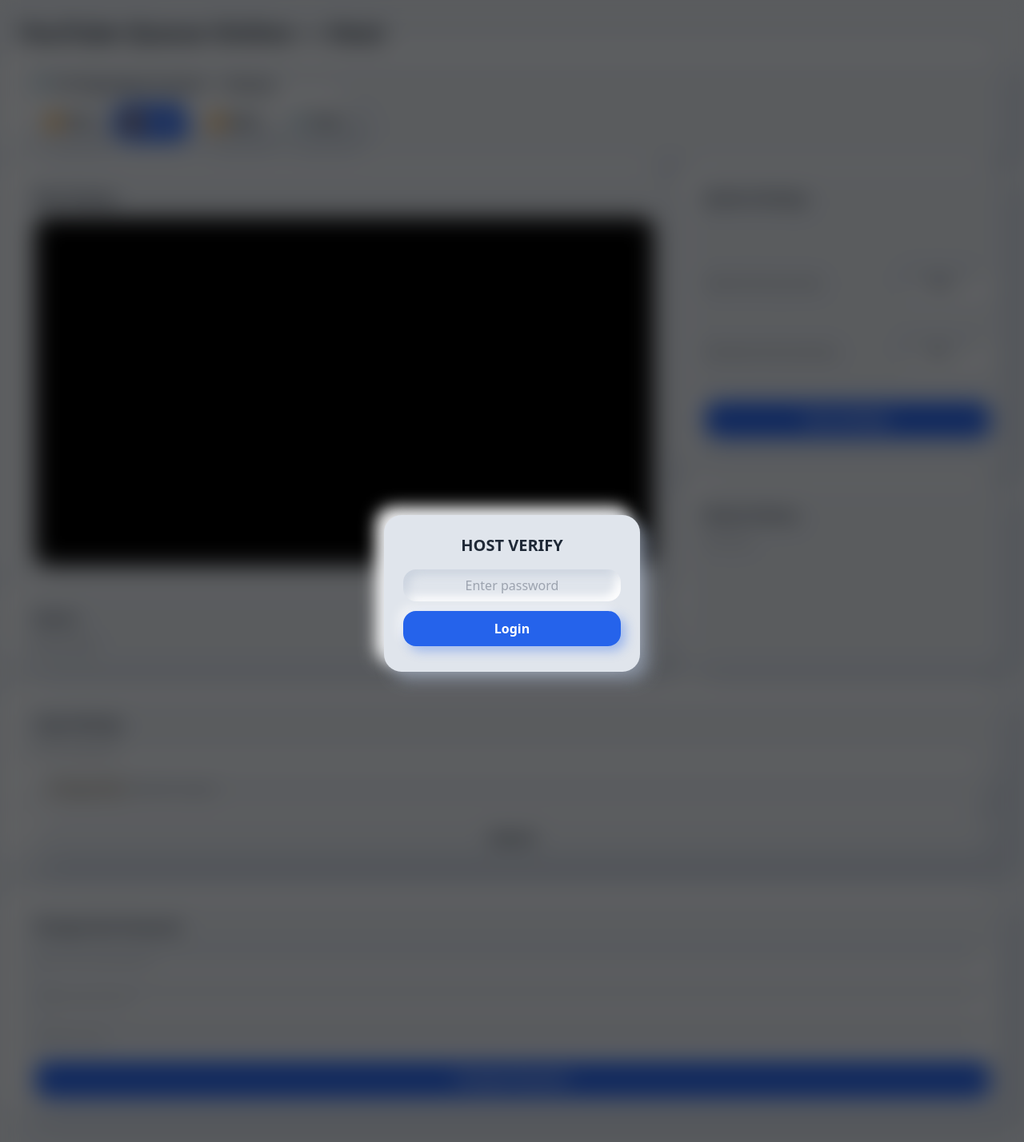
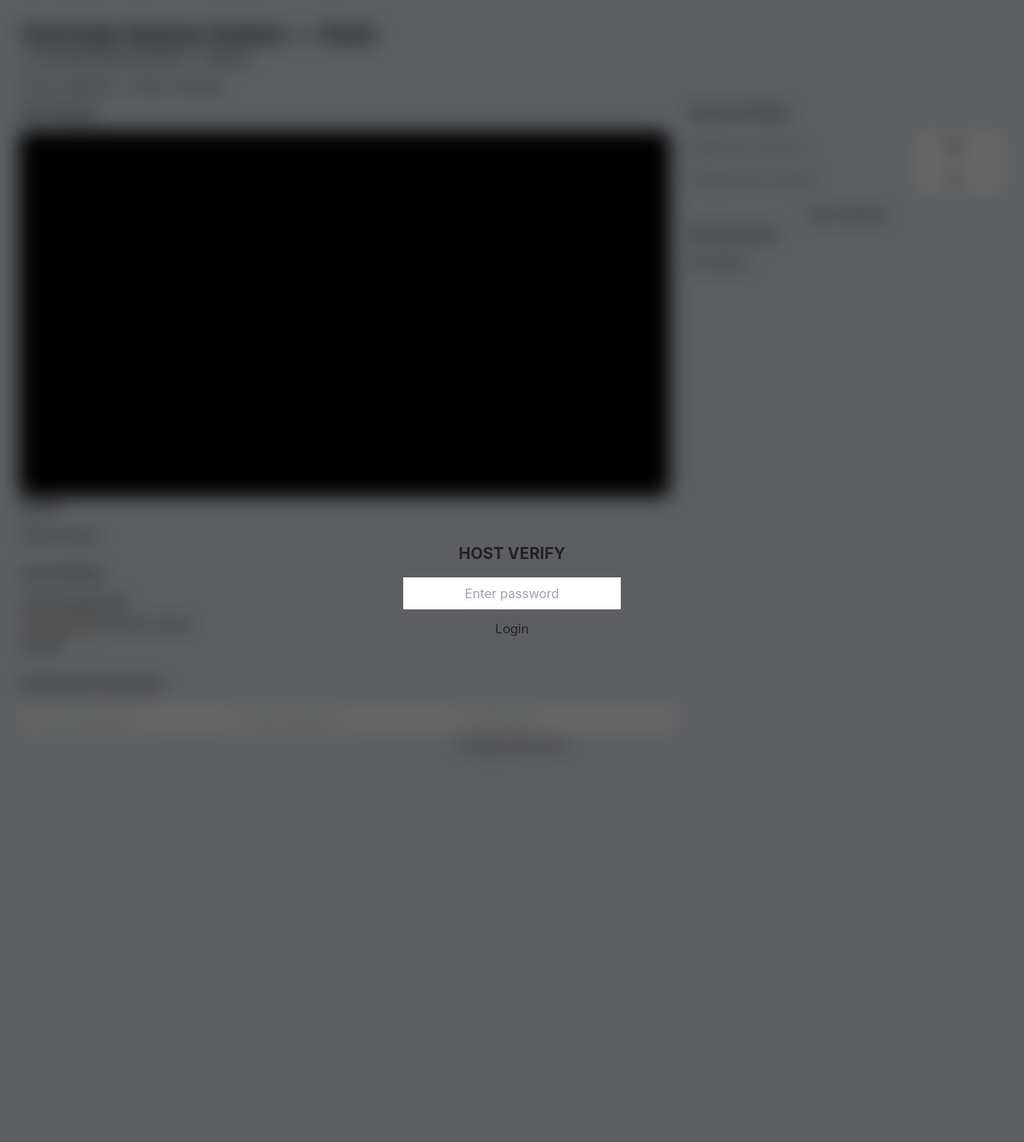
Before and after one commit to DuongDao24/youtube-queue-demo, a Flask app: page /host in a window 1280 px wide. Shown: the top 1428 px of the page at 80% size. Run offline with Flask 3, Linux system fonts and the light colour scheme; data that the repository does not hold is empty; some libraries are stand-ins or nearby versions.

Commit message:
Update style.css

```diff
--- a/static/style.css
+++ b/static/style.css
@@ -1,176 +1,161 @@
-/* =========================================================
-   YouTube Queue Online — v01.6.1
-   Ngày cập nhật: 17/10/2025
-   Loại cập nhật: UI Neumorphism (chỉ thay đổi hiển thị)
-   Thay đổi:
-   - Bổ sung theme nền xám sáng, card nổi/lõm, pills, buttons
-   - Không đụng JS/logic; chỉ CSS + utility class
-   ========================================================= */
+/* ============================================================
+   YouTube Queue Online – style.css (v01.6.1a)
+   Update Date: 2025-10-23
+   Description:
+   - Fix: Overflow / layout issue on "Now Playing" iframe (tràn viền)
+   - Fix: Align Queue + History items (Remove button, spacing, rounded corners)
+   - Maintain full compatibility with v01.6 base
+   ============================================================ */
 
-/* ---------- Theme tokens ---------- */
-:root{
-  --bg: #E0E5EC;             /* nền tổng thể */
-  --bg-card: #E0E5EC;         /* nền card (cùng màu để liền khối) */
-  --text-1: #1F2937;          /* xám đậm */
-  --text-2: #6B7280;          /* xám nhẹ */
-  --accent: #2563EB;          /* xanh điểm nhấn (giữ brand hiện tại) */
-
-  --shadow-dark: 10px 10px 20px rgba(163,177,198,.6);
-  --shadow-light: -10px -10px 20px #FFFFFF;
-
-  --inset-dark: inset 6px 6px 12px rgba(163,177,198,.35);
-  --inset-light: inset -6px -6px 12px #FFFFFF;
-
-  --radius-lg: 22px;
-  --radius-md: 16px;
-  --radius-sm: 12px;
-
-  --gap: 14px;
+/* General reset */
+body {
+  font-family: 'Inter', sans-serif;
+  background: #e6ebf2;
+  color: #222;
+  margin: 0;
+  padding: 0;
 }
 
-/* ---------- Base reset ---------- */
-html,body{ background:var(--bg); color:var(--text-1); }
-a{ color:var(--accent); }
-.small{ font-size:12px; color:var(--text-2); }
-
-/* ---------- Neumorphism atoms ---------- */
-.neu-card{
-  background: var(--bg-card);
-  border-radius: var(--radius-lg);
-  box-shadow: var(--shadow-dark), var(--shadow-light);
+/* Container general */
+.container {
+  max-width: 1000px;
+  margin: 0 auto;
+  padding: 20px;
 }
 
-.neu-inset{
-  background: var(--bg-card);
-  border-radius: var(--radius-md);
-  box-shadow: var(--inset-dark), var(--inset-light);
-  border: none;
-  color: var(--text-1);
-}
-.neu-inset::placeholder{ color: #9CA3AF; }
-
-.neu-btn{
-  appearance:none; border:none; cursor:pointer;
-  padding:10px 14px; border-radius: var(--radius-md);
-  background: var(--bg-card);
-  box-shadow: var(--shadow-dark), var(--shadow-light);
-  color: var(--text-1); font-weight:600;
-  transition: transform .08s ease, box-shadow .18s ease, filter .18s ease;
-}
-.neu-btn:hover{ transform: translateY(-1px); filter: brightness(1.02); }
-.neu-btn:active{ transform: translateY(1px); }
-
-.neu-btn-primary{
-  color:#fff; background: var(--accent);
-  box-shadow: 6px 6px 14px rgba(37,99,235,.35), -6px -6px 14px rgba(255,255,255,.6);
+/* Cards / sections */
+.card {
+  background: #fff;
+  border-radius: 16px;
+  box-shadow: 0 4px 12px rgba(0,0,0,0.05);
+  padding: 16px;
+  margin-bottom: 20px;
 }
 
-.neu-pill{
-  background: var(--bg-card);
-  border-radius: 9999px;
-  box-shadow: var(--shadow-dark), var(--shadow-light);
-  padding:8px 12px;
+/* Buttons */
+button {
+  background: #2563eb;
+  color: white;
+  border: none;
+  padding: 8px 16px;
+  border-radius: 8px;
+  cursor: pointer;
+  transition: 0.2s ease;
 }
 
-.neu-item{
-  display:flex; align-items:center; gap:12px;
-  background: var(--bg-card);
-  border-radius: var(--radius-md);
-  box-shadow: var(--shadow-dark), var(--shadow-light);
-  padding:10px 12px;
-}
-.neu-item:hover{ transform: translateY(-1px); transition: transform .08s ease; }
-
-.thumb{ width:80px; height:56px; border-radius: 14px; object-fit:cover; background:#E5E7EB; }
-.item .flex-1 div:first-child { overflow:hidden; text-overflow:ellipsis; white-space:nowrap; }
-#playing .font-semibold { overflow:hidden; text-overflow:ellipsis; white-space:nowrap; display:block; max-width:100%; }
-#history .item { align-items:flex-start; }
-
-/* ---------- Buttons (mapping từ bản cũ) ---------- */
-.btn{ composes: neu-btn; }             /* nếu HTML cũ có .btn */
-.btn-primary{ composes: neu-btn neu-btn-primary; }
-
-/* fallback nếu build không hỗ trợ CSS Modules 'composes' */
-.btn{ appearance:none; border:none; cursor:pointer; padding:10px 14px; border-radius:var(--radius-md); background:var(--bg-card); box-shadow:var(--shadow-dark), var(--shadow-light); color:var(--text-1); font-weight:600; transition:transform .08s, box-shadow .18s, filter .18s; }
-.btn:hover{ transform:translateY(-1px); filter:brightness(1.02); }
-.btn:active{ transform:translateY(1px); }
-.btn-primary{ color:#fff; background:var(--accent); box-shadow:6px 6px 14px rgba(37,99,235,.35), -6px -6px 14px rgba(255,255,255,.6); }
-
-/* ---------- Progress bar kiểu inset ---------- */
-.progress-track{
-  height: 9px; border-radius: 9999px; overflow:hidden;
-  background: var(--bg-card);
-  box-shadow: var(--inset-dark), var(--inset-light);
-}
-.progress-fill{
-  height:100%; width:0%; border-radius:9999px; background: var(--accent);
+button:hover {
+  background: #1d4ed8;
 }
 
-/* ---------- Player countdown badge ---------- */
-.countdown-badge{
-  position:absolute; right:10px; bottom:10px;
-  background:rgba(0,0,0,.75); color:#fff;
-  padding:8px 12px; border-radius:9999px;
-  font-weight:700; font-size:20px;
-  transition: transform .2s ease, opacity .2s ease;
-}
-.hidden{ display:none; }
+/* ============================================
+   FIXED SECTIONS (v01.6.1a)
+   ============================================ */
 
-/* ---------- Containers spacing ---------- */
-.section{ padding:20px; border-radius: var(--radius-lg); }
-.stack{ display:grid; gap: var(--gap); }
-
-/* ---------- List layout for queue/history ---------- */
-.list{ display:grid; gap: var(--gap); }
-.item{ display:flex; align-items:center; gap:12px; }
-.remove-btn{ margin-left:auto; }
-
-/* ---- Light secondary button for inputs (e.g. Choose File) ---- */
-.neu-btn-light {
-  appearance: none;
-  border: none;
-  cursor: pointer;
-  padding: 10px 14px;
-  border-radius: var(--radius-md);
-  background: var(--bg-card);
-  box-shadow: var(--shadow-dark), var(--shadow-light);
-  color: var(--text-2);
-  font-weight: 500;
-  transition: transform .08s ease, box-shadow .18s ease, filter .18s ease;
-}
-.neu-btn-light:hover {
-  filter: brightness(1.03);
-  transform: translateY(-1px);
+/* Now Playing iframe container */
+.now-playing iframe,
+.now-playing video,
+#player {
+  width: 100% !important;
+  max-width: 100%;
+  aspect-ratio: 16/9;
+  border-radius: 12px;
+  overflow: hidden;
+  display: block;
 }
 
-/* Fix overflow text trong khối Now Playing */
-#playing {
-  word-wrap: break-word;
-  overflow-wrap: break-word;
-  max-width: 100%;
+/* Card style for Now Playing */
+.now-playing {
+  background: #fff;
+  border-radius: 16px;
+  overflow: hidden;
+  box-shadow: 0 2px 12px rgba(0,0,0,0.05);
+  padding: 10px;
 }
 
-#playing .font-semibold {
-  display: block;
-  white-space: normal !important;
-  line-height: 1.4;
+/* Queue and History Items */
+.queue-item,
+.history-item {
+  display: flex;
+  align-items: center;
+  justify-content: space-between;
+  gap: 12px;
+  border-radius: 10px;
   overflow: hidden;
-  text-overflow: ellipsis;
-  max-width: 100%;
+  background: rgba(255,255,255,0.9);
+  padding: 8px 10px;
+  margin-bottom: 10px;
+  transition: 0.15s ease;
 }
 
-/* ---- Hiệu ứng mờ nền khi Host chưa xác minh ---- */
-body.blurred main,
-body.blurred .content,
-body.blurred .page-wrapper,
-body.blurred > div:not(#lockOverlay) {
-  filter: blur(8px);
-  pointer-events: none;
-  user-select: none;
+.queue-item:hover,
+.history-item:hover {
+  background: rgba(245,245,245,1);
 }
 
-#lockOverlay {
-  z-index: 9999;
-  filter: none !important;
-  pointer-events: all !important;
+/* Thumbnail images */
+.queue-item img,
+.history-item img {
+  width: 80px;
+  height: 45px;
+  border-radius: 8px;
+  object-fit: cover;
+  flex-shrink: 0;
 }
+
+/* Text and meta info */
+.queue-item .meta,
+.history-item .meta {
+  flex-grow: 1;
+  display: flex;
+  flex-direction: column;
+  justify-content: center;
+}
+
+.queue-item .meta .title,
+.history-item .meta .title {
+  font-size: 14px;
+  font-weight: 600;
+  color: #111;
+  margin-bottom: 2px;
+  line-height: 1.3;
+  word-break: break-word;
+}
+
+.queue-item .meta .user,
+.history-item .meta .user {
+  font-size: 12px;
+  color: #555;
+}
+
+/* Remove buttons */
+.queue-item button.remove-btn,
+.history-item button.remove-btn {
+  flex-shrink: 0;
+  margin-left: auto;
+  background: #e11d48;
+}
+
+.queue-item button.remove-btn:hover,
+.history-item button.remove-btn:hover {
+  background: #be123c;
+}
+
+/* System Settings box */
+.system-settings {
+  border-radius: 16px;
+  background: #f8f9fb;
+  padding: 12px 16px;
+}
+
+/* Responsive tweaks */
+@media (max-width: 768px) {
+  .queue-item img,
+  .history-item img {
+    width: 60px;
+    height: 34px;
+  }
+  .queue-item .meta .title,
+  .history-item .meta .title {
+    font-size: 13px;
+  }
+}
```
